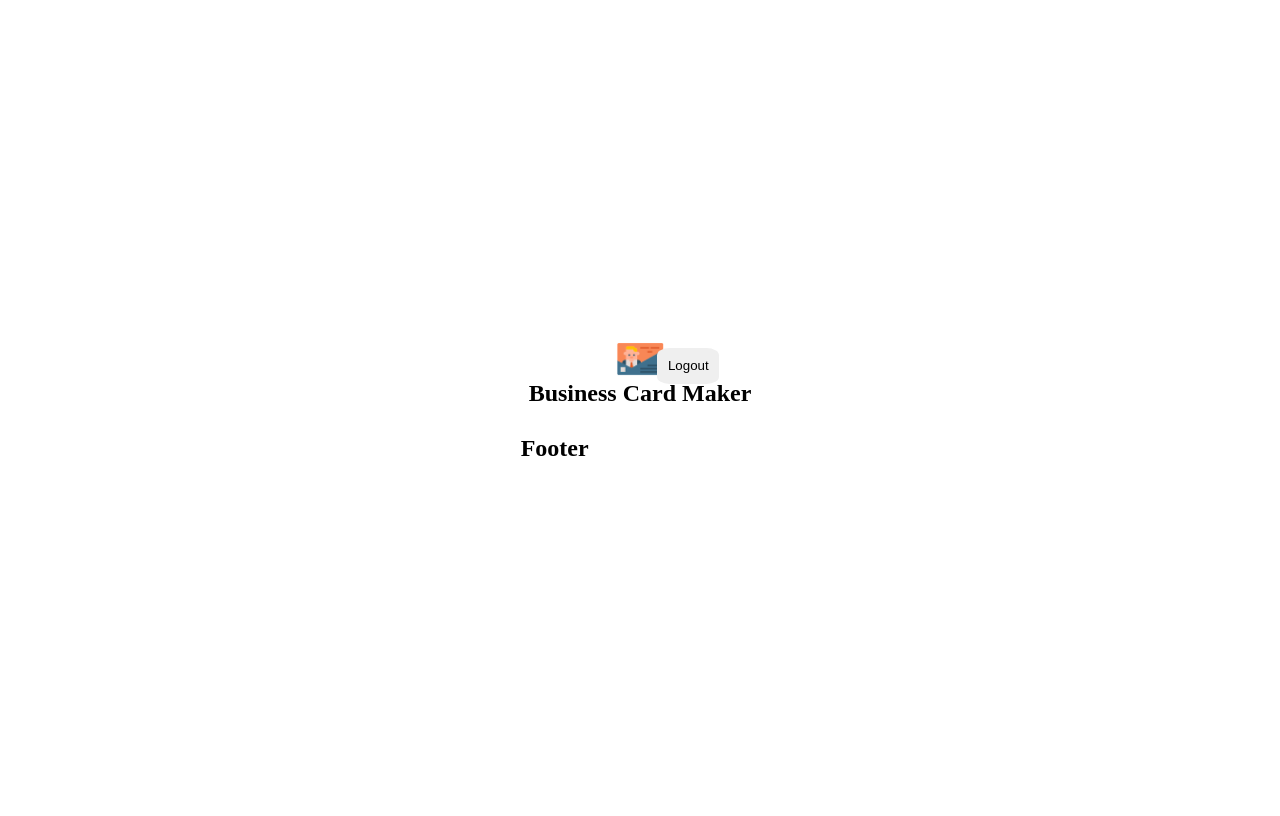
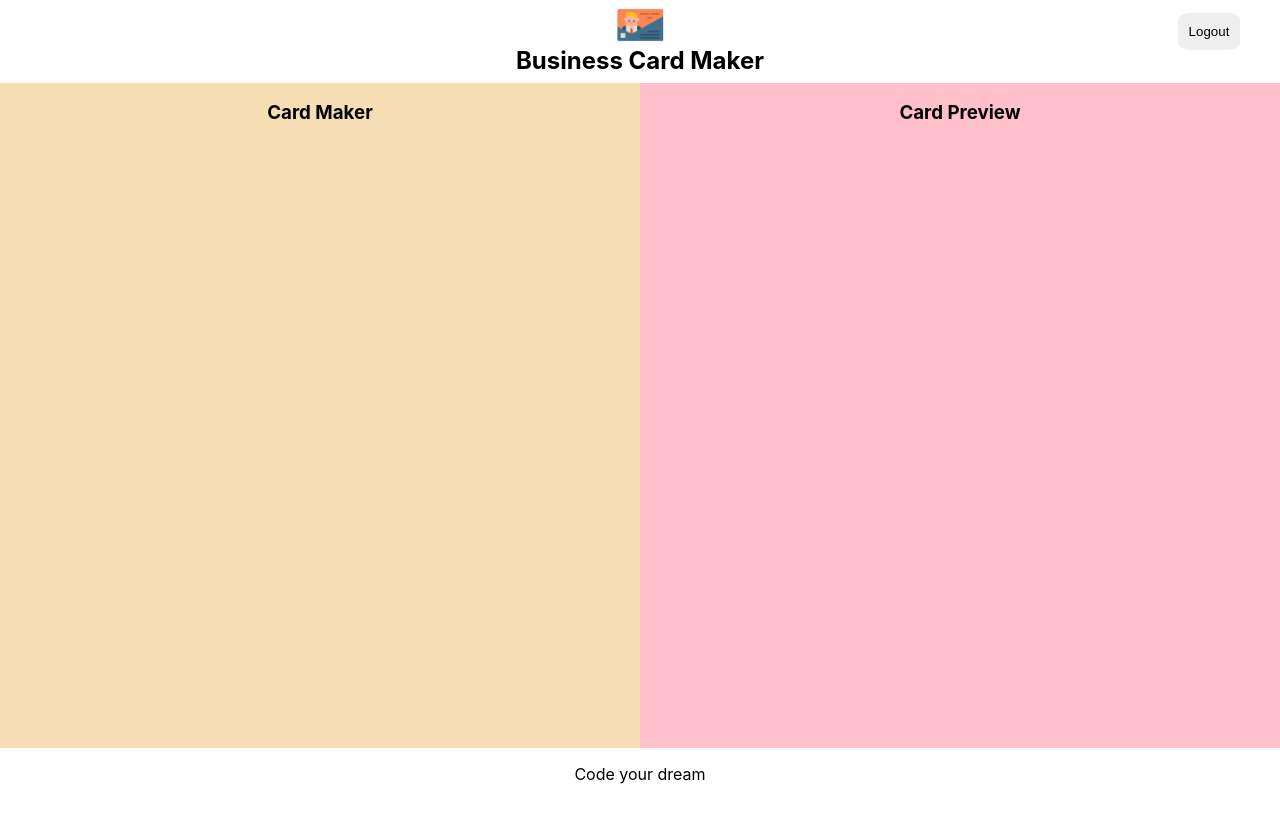
Before and after one commit to blackstarzck/business-card, a React (Create React App) app: page /maker in a window 1280 px wide. Built offline with nearby package versions, Linux system fonts and the light colour scheme; no server answers; sample sign-in values are in the browser's storage.

Commit message:
editor, preview 컴포넌트 추가, flex스타일 적용

```diff
--- /dev/null
+++ b/src/components/editor/editor.jsx
@@ -0,0 +1,13 @@
+import React from 'react'
+import styles from "./editor.module.css";
+
+
+const Editor = () => {
+    return (
+        <section className={styles.editor}>
+            <h1 className={styles.title}>Card Maker</h1>
+        </section>
+    )
+}
+
+export default Editor
--- /dev/null
+++ b/src/components/editor/editor.module.css
@@ -0,0 +1,12 @@
+@value makerGreen from "../../common/colors.css";
+
+.editor {
+    flex-basis: 50%;
+    background-color: wheat;
+}
+.title {
+    width: 100%;
+    text-align: center;
+    margin-bottom: 1em;
+    color: makerGreen;
+}
--- a/src/components/footer/footer.jsx
+++ b/src/components/footer/footer.jsx
@@ -1,9 +1,10 @@
-import React from 'react'
+import React from 'react';
+import styles from './footer.module.css';
 
-const Footer = props => {
-    return (
-        <h1>Footer</h1>
-    )
-}
+const Footer = () => (
+    <footer className={styles.footer}>
+        <p className={styles.title}>Code your dream</p>
+    </footer>
+);
 
-export default Footer
+export default Footer;
--- /dev/null
+++ b/src/components/footer/footer.module.css
@@ -0,0 +1,12 @@
+@value makerWhite,
+makerGreen from '../../common/colors.css';
+
+.footer {
+    width: 100%;
+    background-color: makerGreen;
+    text-align: center;
+}
+
+.title {
+    color: makerWhite;
+}
--- a/src/components/login/login.jsx
+++ b/src/components/login/login.jsx
@@ -15,6 +15,7 @@ const Login = ({ authService }) => {
     authService //
       .login(event.currentTarget.textContent)
       .then(data => {
+        console.log(`%c로그인 | UID: ${data.user.uid} | time: ${new Date}`, "color: gold");
         console.log(data);
         goToMaker(data.user.uid);
       });
@@ -24,6 +25,8 @@ const Login = ({ authService }) => {
   useEffect(() => {
     authService
     .onAuthChange(user => {
+      // onAuthStateChanged의 return값으로 user정보를 받아온다.
+
       user && goToMaker(user.id); // id = uid
     });
   });
--- a/src/components/maker/maker.jsx
+++ b/src/components/maker/maker.jsx
@@ -3,24 +3,31 @@ import styles from "./maker.module.css"
 import Footer from '../footer/footer';
 import Header from '../header/header';
 import { useNavigate } from "react-router-dom";
+import Editor from '../editor/editor';
+import Preview from '../preview/preview';
 
 const Maker = ({ authService }) => {
     const navigate  = useNavigate();
 
     const onLogout = () => {
+        console.log(`%c로그아웃 | time: ${new Date}`, "color: darkorange");
         authService.logout();
     }
+
     useEffect(() => {
         authService
         .onAuthChange(user => {
-            if(!user){
-                navigate("/");
-            }
+            if(!user) navigate("/");
         });
     });
+
     return (
         <section className={styles.maker}>
             <Header onLogout={onLogout}/>
+            <div className={styles.container}>
+                <Editor/>
+                <Preview/>
+            </div>
             <Footer/>
         </section>
     )
--- a/src/components/maker/maker.module.css
+++ b/src/components/maker/maker.module.css
@@ -0,0 +1,19 @@
+@value mediaQuery from "../../common/size.css";
+
+.maker {
+    width: 100%;
+    height: 100%;
+    display: flex;
+    flex-direction: column;
+}
+
+.container {
+    display: flex;
+    flex: 1;
+}
+
+@media screen and (max-width: mediaQuery) {
+    .container {
+        flex-direction: column;
+    }
+}
--- /dev/null
+++ b/src/components/preview/preview.jsx
@@ -0,0 +1,12 @@
+import React from 'react'
+import styles from "./preview.module.css";
+
+const Preview = () => {
+    return (
+        <section className={styles.preview}>
+            <h1 className={styles.title}>Card Preview</h1>
+        </section>
+    )
+}
+
+export default Preview
--- /dev/null
+++ b/src/components/preview/preview.module.css
@@ -0,0 +1,12 @@
+@value makerGreen from "../../common/colors.css";
+
+.preview {
+    flex-basis: 50%;
+    background-color: pink;
+}
+.title {
+    width: 100%;
+    text-align: center;
+    margin-bottom: 1em;
+    color: makerGreen;
+}
--- a/src/index.js
+++ b/src/index.js
@@ -4,9 +4,9 @@ import App from './app';
 import "./index.module.css";
 import AuthService from './service/auth_service';
 
+// Dependency Injection
 const authService = new AuthService();
 
-console.log(`REACT_APP_FIREBASE_API_KEY: ${process.env.REACT_APP_FIREBASE_API_KEY}`)
 
 const root = ReactDOM.createRoot(document.getElementById('root'));
 root.render(
--- a/src/index.module.css
+++ b/src/index.module.css
@@ -1,5 +1,16 @@
 @value makerWhite from "./common/colors.css";
 
 body {
+    margin: 0;
     background-color: makerBlack;
+    font-family: -apple-system, BlinkMacSystemFont, 'Segoe UI', 'Roboto', 'Oxygen',
+        'Ubuntu', 'Cantarell', 'Fira Sans', 'Droid Sans', 'Helvetica Neue',
+        sans-serif;
+    -webkit-font-smoothing: antialiased;
+    -moz-osx-font-smoothing: grayscale;
 }
+
+code {
+    font-family: source-code-pro, Menlo, Monaco, Consolas, 'Courier New',
+        monospace;
+}
--- a/src/service/auth_service.js
+++ b/src/service/auth_service.js
@@ -11,9 +11,13 @@ class AuthService {
     }
 
     onAuthChange(onUserChanged){
+        //  사용자가 바뀌었을떄
+        // onUserChanged: 함수
+        // onUserChanged 인자로 "user" 정보를 전달한다.
+
         firebase.auth().onAuthStateChanged(user => {
             onUserChanged(user);
-        })
+        });
     }
 }
 
```
